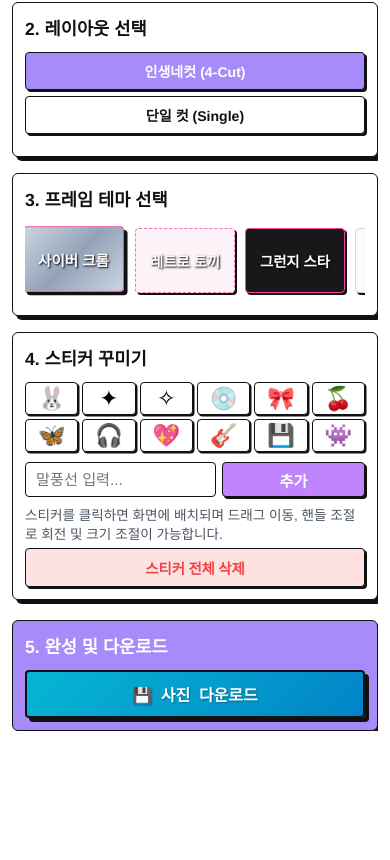
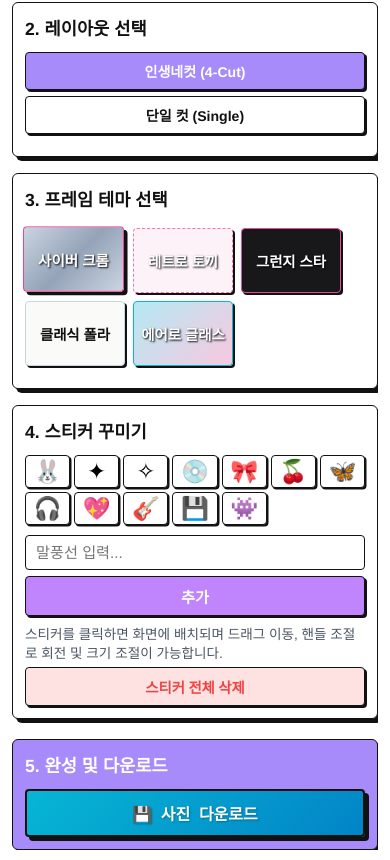
Before and after one commit to yeojisun/anniversary-frame, a website: page index.html in a window 390 px wide. Shown: the part 1267-2127 px from the top of the page. Before the commit the page ends 2008 px from the top, so only its background shows below. Drawn offline with nearby package versions, Linux system fonts and the light colour scheme; a web font is replaced by a local one.

Commit message:
style: enable flex/grid wrapping on themes, stickers, and text input fields to prevent cropping

```diff
--- a/index.html
+++ b/index.html
@@ -8,7 +8,7 @@
   <link rel="preconnect" href="https://fonts.googleapis.com">
   <link rel="preconnect" href="https://fonts.gstatic.com" crossorigin>
   <link href="https://fonts.googleapis.com/css2?family=Gaegu:wght@400;700&family=Jua&family=Inter:wght@300;400;500;600;700&family=Noto+Sans+KR:wght@300;400;500;700&family=Share+Tech+Mono&display=swap" rel="stylesheet">
-  <link rel="stylesheet" href="style.css?v=1.3">
+  <link rel="stylesheet" href="style.css?v=1.4">
 
   <!-- Open Graph / Facebook -->
   <meta property="og:type" content="website">
@@ -311,6 +311,6 @@
   <!-- Hidden Canvas for Composite rendering -->
   <canvas id="compositeCanvas" style="display: none;"></canvas>
 
-  <script src="app.js?v=1.3"></script>
+  <script src="app.js?v=1.4"></script>
 </body>
 </html>
--- a/style.css
+++ b/style.css
@@ -1151,10 +1151,9 @@ body {
 /* Frame themes scroll */
 .frame-themes-scroll {
   display: flex;
-  gap: 10px;
-  overflow-x: auto;
+  flex-wrap: wrap; /* Drop to next row when screen is too narrow */
+  gap: 8px;
   padding: 5px 0 10px 0;
-  scrollbar-width: thin;
 }
 .frame-themes-scroll::-webkit-scrollbar {
   height: 5px;
@@ -1202,7 +1201,7 @@ body {
 /* Sticker items */
 .sticker-selector {
   display: grid;
-  grid-template-columns: repeat(6, 1fr);
+  grid-template-columns: repeat(auto-fill, minmax(48px, 1fr)); /* Flow naturally down as width narrows */
   gap: 6px;
   margin-bottom: 10px;
 }
@@ -1228,11 +1227,12 @@ body {
 
 .sticker-text-add {
   display: flex;
+  flex-wrap: wrap; /* Wrap cleanly to next line */
   gap: 6px;
   margin-bottom: 10px;
 }
 .sticker-text-add input {
-  flex: 1;
+  flex: 1 1 180px; /* Constrain input width while expanding dynamically */
   padding: 8px 10px;
   border-radius: 4px;
   border: 1.5px solid #111111;
@@ -1241,7 +1241,8 @@ body {
   outline: none;
 }
 .sticker-text-add button {
-  padding: 0 12px;
+  flex: 1 1 auto; /* Button fills remaining width */
+  padding: 8px 12px;
   font-size: 0.95rem;
   background: #c084fc;
   color: #ffffff;
@@ -1484,7 +1485,7 @@ body {
   }
 
   .sticker-selector {
-    grid-template-columns: repeat(6, 1fr);
+    grid-template-columns: repeat(auto-fill, minmax(40px, 1fr));
     gap: 4px;
   }
 
```
